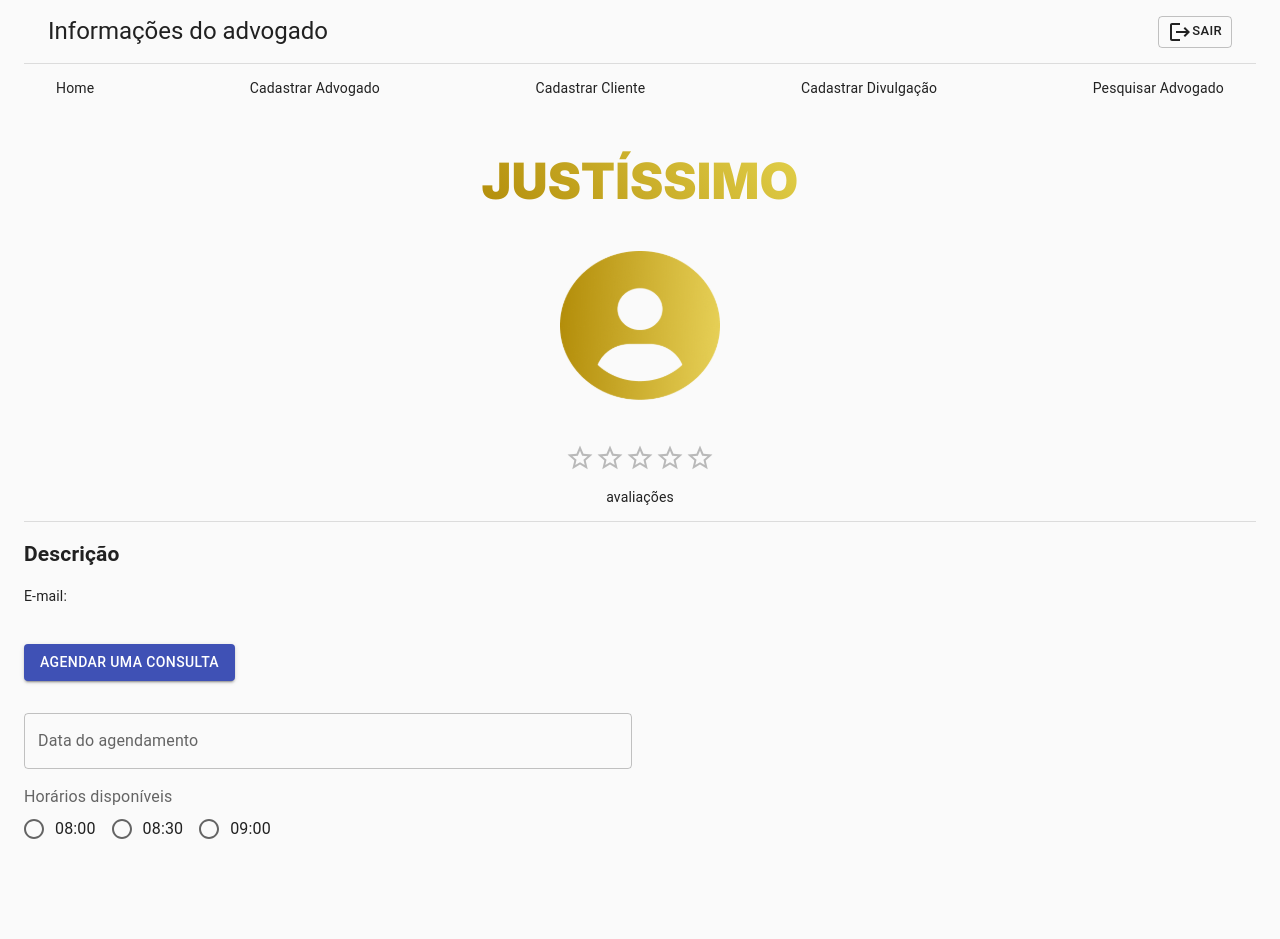
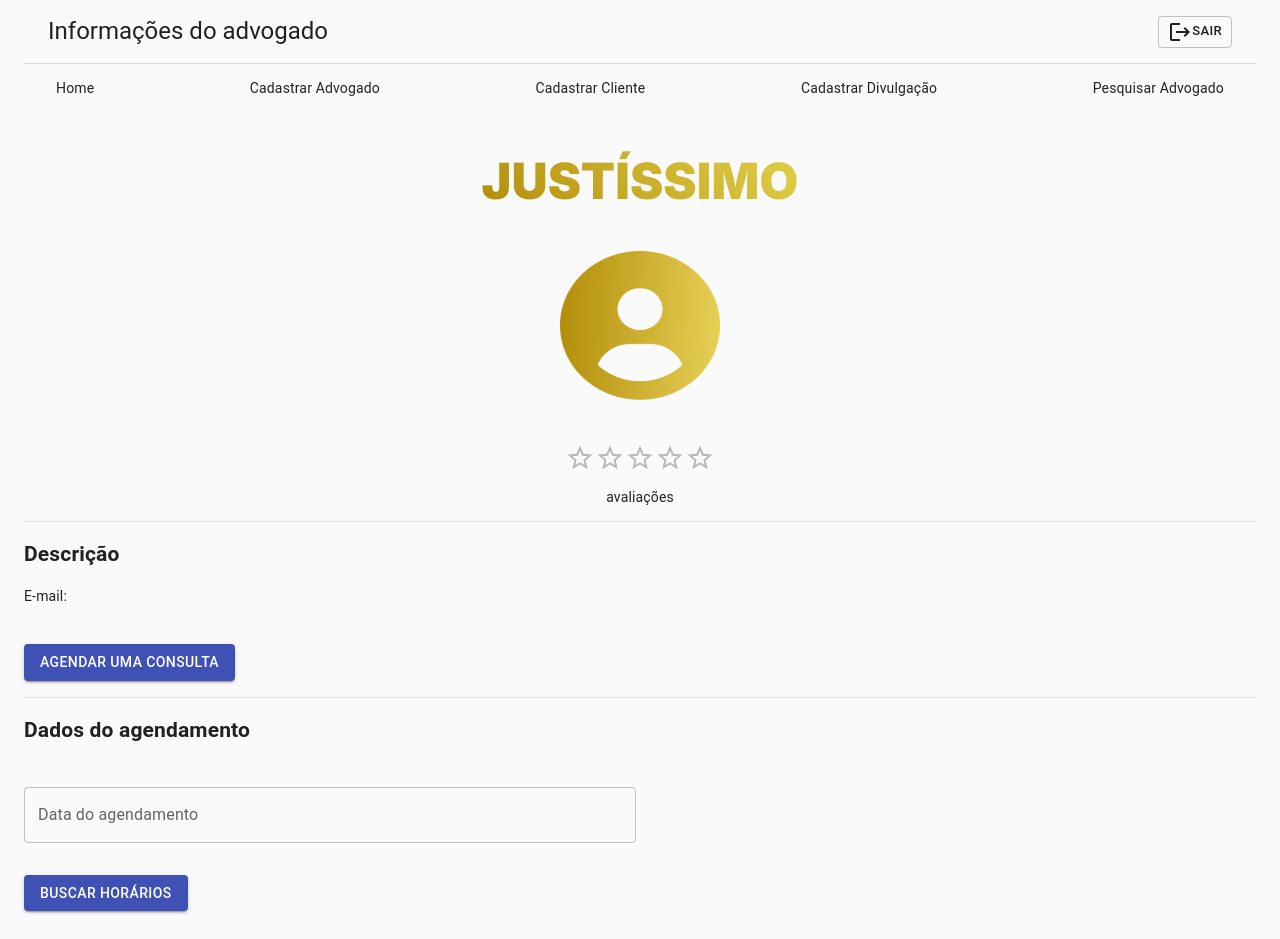
Before and after one commit to esperandio/justissimo-frontend, a React (Create React App) app: page /advogado/1 in a window 1280 px wide. Both pictures are taken after a click on the button "AGENDAR UMA CONSULTA". Before the commit the page ends 862 px from the top, so only its background shows below. Built offline with nearby package versions, Linux system fonts and the light colour scheme; no server answers.

Commit message:
wip: separacao dos horarios para que sejam renderizados de forma condicional

```diff
--- a/src/paginas/InformacoesAdvogado/index.js
+++ b/src/paginas/InformacoesAdvogado/index.js
@@ -39,6 +39,7 @@ export default function InformacoesAdvogado() {
 
     const [advogado, setAdvogado] = useState({});
     const [habilitarAgendamento, setHabilitarAgendamento] = useState(false);
+    const [exibirHorariosDisponiveis, setExibirHorariosDisponiveis] = useState(false);
 
     useEffect(() => {
         async function buscarInformacoesAdvogado() {
@@ -103,14 +104,21 @@ export default function InformacoesAdvogado() {
                     </Button>
                 </Grid>
 
+                <Divider/>
+
                 {' '}
 
-                <Grid item xs={12} sm={6}>
+                <Grid item xs={12} sm={12}>
                     {habilitarAgendamento === true
                         ? (
                             <Grid container spacing={2}>
                                 <Grid item xs={12} sm container spacing={1}>
                                     <Grid item xs={12} sm={12}>
+                                        <h2>Dados do agendamento</h2>
+                                    </Grid>
+
+                                    <Grid item xs={12}>
+                                        <Grid item xs={12} sm={6}>
                                             <FormControl fullWidth className={classes.margin}>
                                                 <TextField
                                                     label="Data do agendamento"
@@ -123,6 +131,20 @@ export default function InformacoesAdvogado() {
                                             </FormControl>
                                         </Grid>
 
+                                        <Grid item xs={12} sm={6}>
+                                            <Button
+                                                className={classes.submit}
+                                                variant="contained"
+                                                color="primary"
+                                                onClick={() => setExibirHorariosDisponiveis(true)}
+                                            >
+                                                Buscar horários
+                                            </Button>
+                                        </Grid>
+                                    </Grid>
+
+                                    {exibirHorariosDisponiveis === true
+                                        ? (
                                             <Grid item xs={12} sm={12}>
                                                 <FormControl>
                                                     <FormLabel id="demo-row-radio-buttons-group-label">Horários disponíveis</FormLabel>
@@ -137,6 +159,9 @@ export default function InformacoesAdvogado() {
                                                     </RadioGroup>
                                                 </FormControl>
                                             </Grid>
+                                        )
+                                        : ""
+                                    }
                                 </Grid>
                             </Grid>
                         )
```
Lines whose indentation alone changed are shown as unchanged.
